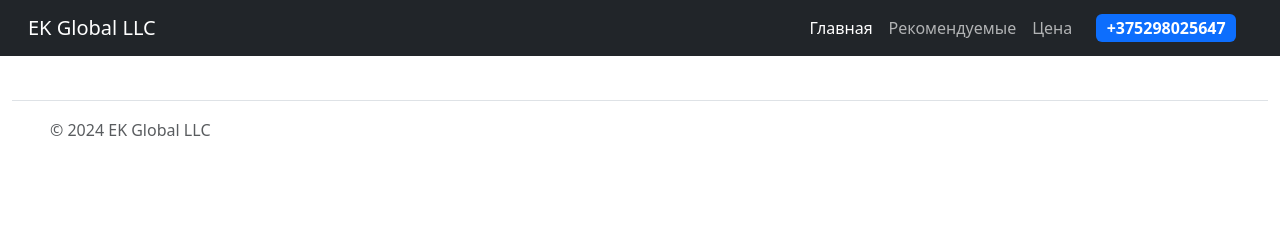
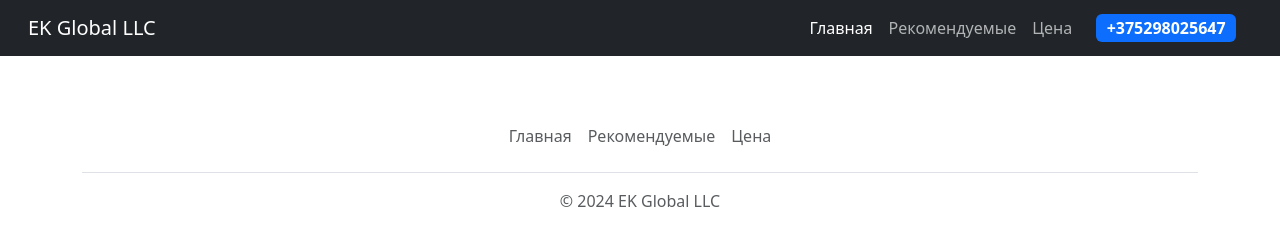
Before and after one commit to MaximkaLomakin/EK-Global-LLC, a plain HTML site: page index.html in a window 1280 px wide. Drawn offline with Linux system fonts and the light colour scheme.

Commit message:
new footer

```diff
--- a/index.html
+++ b/index.html
@@ -43,22 +43,17 @@
     </header>
   <div class="container-fluid">
 
-        <footer class="d-flex flex-wrap justify-content-between align-items-center py-3 my-4 border-top">
-          <div class="col-md-4 d-flex align-items-center">
-            <a href="/" class="mb-3 me-2 mb-md-0 text-body-secondary text-decoration-none lh-1">
-              <svg class="bi" width="30" height="24"><use xlink:href="#bootstrap"/></svg>
-            </a>
-            <span class="mb-3 mb-md-0 text-body-secondary">&copy; 2024 EK Global LLС</span>
-          </div>
-
-          <ul class="nav col-md-4 justify-content-end list-unstyled d-flex">
-            <li class="ms-3"><a class="text-body-secondary" href="#"><svg class="bi" width="24" height="24"><use xlink:href="#twitter"/></svg></a></li>
-            <li class="ms-3"><a class="text-body-secondary" href="#"><svg class="bi" width="24" height="24"><use xlink:href="#instagram"/></svg></a></li>
-            <li class="ms-3"><a class="text-body-secondary" href="#"><svg class="bi" width="24" height="24"><use xlink:href="#facebook"/></svg></a></li>
-          </ul>
-        </footer>
   </div>
-
+  <div class="container">
+    <footer class="py-3 my-4">
+      <ul class="nav justify-content-center border-bottom pb-3 mb-3">
+        <li class="nav-item"><a href="#" class="nav-link px-2 text-body-secondary">Главная</a></li>
+        <li class="nav-item"><a href="#" class="nav-link px-2 text-body-secondary">Рекомендуемые</a></li>
+        <li class="nav-item"><a href="#" class="nav-link px-2 text-body-secondary">Цена</a></li>
+      </ul>
+      <p class="text-center text-body-secondary">&copy; 2024 EK Global LLC</p>
+    </footer>
+  </div>
     <script src="assets/scripts/bootstrap.min.js"></script>
 </body>
 </html>
```
